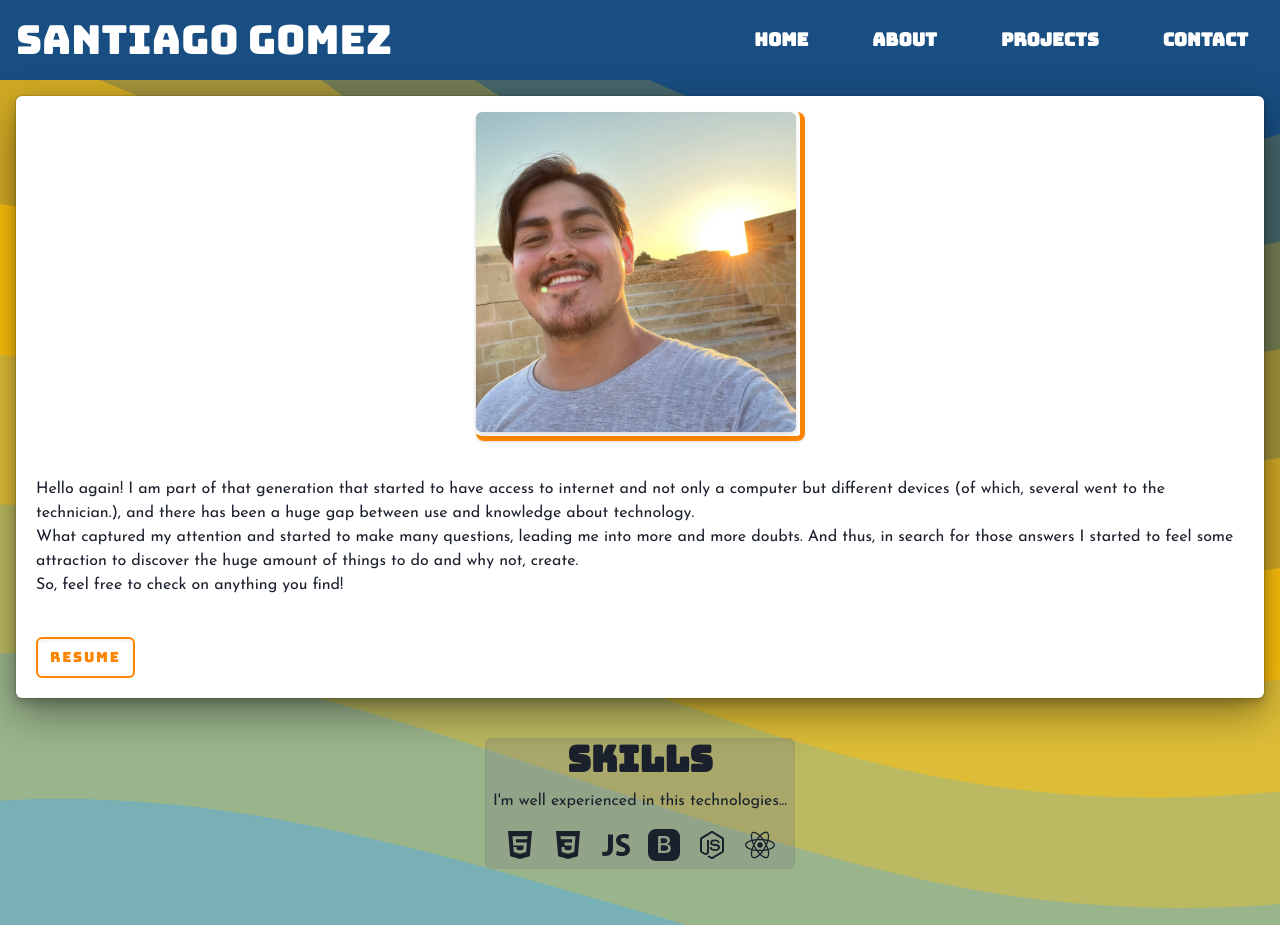
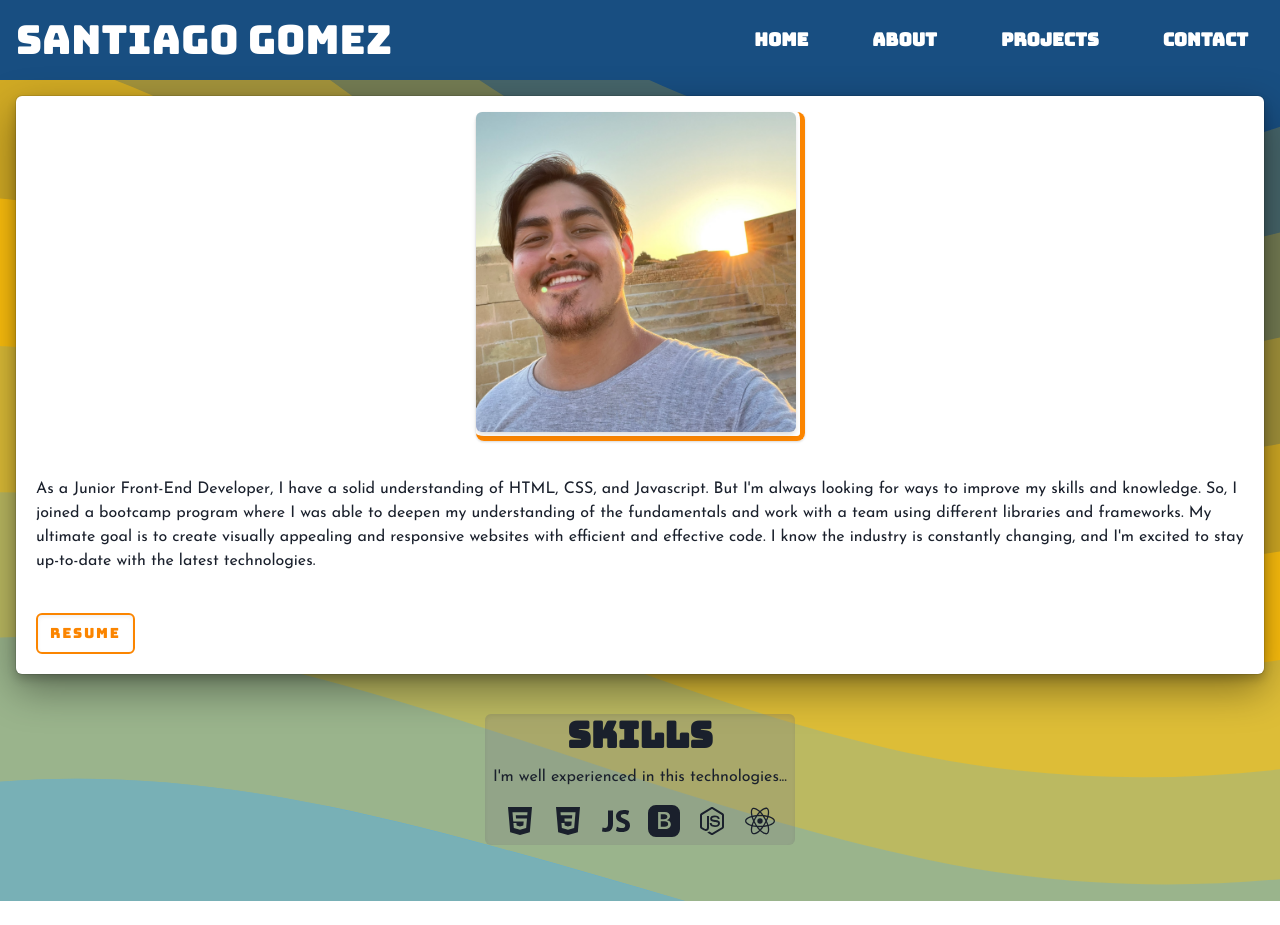
Before and after one commit to 2G2-99/my-portfolio, a React (Vite) app: page /about in a window 1280 px wide. After the commit the page ends 901 px from the top, so only its background shows below. Built offline with nearby package versions, Linux system fonts and the light colour scheme; a web font is replaced by a local one.

Commit message:
Changed text on about me section

```diff
--- a/src/Pages/About.jsx
+++ b/src/Pages/About.jsx
@@ -33,25 +33,15 @@ const About = () => {
 					text={
 						<>
 							<Text className="card-text">
-								<Text
-									as={'span'}
-									id="greeting"
-								>
-									Hello again!{' '}
-								</Text>
-								I am part of that generation that started to have access to
-								internet and not only a computer but different devices (of
-								which, several went to the technician.), and there has been a
-								huge gap between use and knowledge about technology.
-							</Text>
-							<Text className="card-text">
-								What captured my attention and started to make many questions,
-								leading me into more and more doubts. And thus, in search for
-								those answers I started to feel some attraction to discover the
-								huge amount of things to do and why not, create.
-							</Text>
-							<Text className="card-text">
-								So, feel free to check on anything you find!
+								As a Junior Front-End Developer, I have a solid understanding of
+								HTML, CSS, and Javascript. But I'm always looking for ways to
+								improve my skills and knowledge. So, I joined a bootcamp program
+								where I was able to deepen my understanding of the fundamentals
+								and work with a team using different libraries and frameworks.
+								My ultimate goal is to create visually appealing and responsive
+								websites with efficient and effective code. I know the industry
+								is constantly changing, and I'm excited to stay up-to-date with
+								the latest technologies.
 							</Text>
 						</>
 					}
@@ -72,15 +62,8 @@ const About = () => {
 			>
 				<Heading as={'h3'}>Skills</Heading>
 				<Text>I'm well experienced in this technologies...</Text>
-				<Flex
-					id="skills-set"
-					wrap={'wrap'}
-					justify={'center'}
-				>
-					<Tooltip
-						label={'HTML5'}
-						shouldWrapChildren
-					>
+				<Flex id="skills-set" wrap={'wrap'} justify={'center'}>
+					<Tooltip label={'HTML5'} shouldWrapChildren>
 						<Icon
 							as={IoLogoHtml5}
 							aria-label="HTML5 logo"
@@ -90,10 +73,7 @@ const About = () => {
 							m={{ base: '2' }}
 						/>
 					</Tooltip>
-					<Tooltip
-						label={'CSS3'}
-						shouldWrapChildren
-					>
+					<Tooltip label={'CSS3'} shouldWrapChildren>
 						<Icon
 							as={IoLogoCss3}
 							aria-label="CSS3 logo"
@@ -103,10 +83,7 @@ const About = () => {
 							m={{ base: '2' }}
 						/>
 					</Tooltip>
-					<Tooltip
-						label={'JavaScript'}
-						shouldWrapChildren
-					>
+					<Tooltip label={'JavaScript'} shouldWrapChildren>
 						<Icon
 							as={IoLogoJavascript}
 							aria-label="JavaScript logo"
@@ -116,10 +93,7 @@ const About = () => {
 							m={{ base: '2' }}
 						/>
 					</Tooltip>
-					<Tooltip
-						label={'Bootstrap'}
-						shouldWrapChildren
-					>
+					<Tooltip label={'Bootstrap'} shouldWrapChildren>
 						<Icon
 							as={BsBootstrapFill}
 							aria-label="Bootstrap logo"
@@ -129,10 +103,7 @@ const About = () => {
 							m={{ base: '2' }}
 						/>
 					</Tooltip>
-					<Tooltip
-						label={'Node.js'}
-						shouldWrapChildren
-					>
+					<Tooltip label={'Node.js'} shouldWrapChildren>
 						<Icon
 							as={IoLogoNodejs}
 							aria-label="Node.js logo"
@@ -142,10 +113,7 @@ const About = () => {
 							m={{ base: '2' }}
 						/>
 					</Tooltip>
-					<Tooltip
-						label={'React'}
-						shouldWrapChildren
-					>
+					<Tooltip label={'React'} shouldWrapChildren>
 						<Icon
 							as={IoLogoReact}
 							aria-label="React logo"
```
